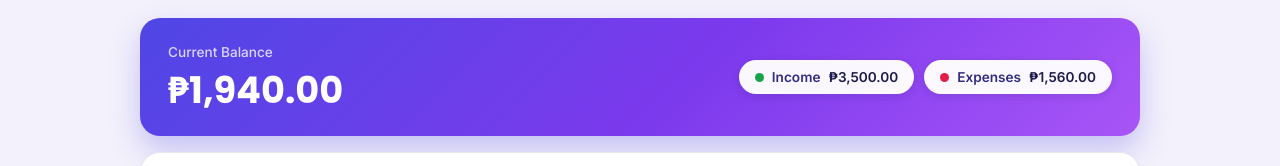
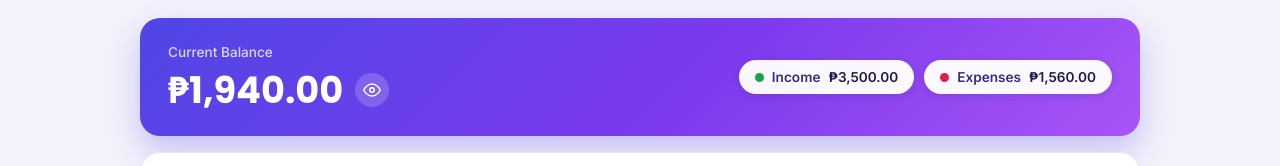
Before and after one commit to Jshcedric/midterm-project-webdvt, a React (Vite) app: page / in a window 1280 px wide. Shown: the part 133-299 px from the top of the page. Built offline with nearby package versions, Linux system fonts and the light colour scheme.

Commit message:
feat: add EyeIcon component and implement balance visibility toggle in Dashboard

```diff
--- /dev/null
+++ b/src/components/EyeIcon.jsx
@@ -0,0 +1,39 @@
+// Tiny dependency-free eye / eye-off icon so we don't have to pull in a
+// whole icon library just for one button.
+function EyeIcon({ visible, size = 18 }) {
+  if (visible) {
+    return (
+      <svg
+        width={size}
+        height={size}
+        viewBox="0 0 24 24"
+        fill="none"
+        stroke="currentColor"
+        strokeWidth="2"
+        strokeLinecap="round"
+        strokeLinejoin="round"
+      >
+        <path d="M1 12s4-8 11-8 11 8 11 8-4 8-11 8-11-8-11-8Z" />
+        <circle cx="12" cy="12" r="3" />
+      </svg>
+    );
+  }
+
+  return (
+    <svg
+      width={size}
+      height={size}
+      viewBox="0 0 24 24"
+      fill="none"
+      stroke="currentColor"
+      strokeWidth="2"
+      strokeLinecap="round"
+      strokeLinejoin="round"
+    >
+      <path d="M17.94 17.94A10.94 10.94 0 0 1 12 20c-7 0-11-8-11-8a20.3 20.3 0 0 1 5.06-5.94M9.9 4.24A10.94 10.94 0 0 1 12 4c7 0 11 8 11 8a20.32 20.32 0 0 1-3.22 4.42M14.12 14.12a3 3 0 1 1-4.24-4.24" />
+      <path d="M1 1l22 22" />
+    </svg>
+  );
+}
+
+export default EyeIcon;
--- a/src/index.css
+++ b/src/index.css
@@ -322,6 +322,35 @@ textarea:focus-visible {
   font-weight: 700;
   line-height: 1.1;
   word-break: break-word;
+}
+
+.hero-value-row {
+  display: flex;
+  align-items: center;
+  gap: 12px;
+}
+
+.balance-toggle {
+  display: inline-flex;
+  align-items: center;
+  justify-content: center;
+  width: 34px;
+  height: 34px;
+  flex-shrink: 0;
+  border-radius: 50%;
+  border: none;
+  background: rgba(255, 255, 255, 0.18);
+  color: #fff;
+  cursor: pointer;
+  transition: background 0.15s ease, transform 0.1s ease;
+}
+
+.balance-toggle:hover {
+  background: rgba(255, 255, 255, 0.3);
+}
+
+.balance-toggle:active {
+  transform: scale(0.92);
 }
 
 .hero-stats {
--- a/src/pages/Dashboard.jsx
+++ b/src/pages/Dashboard.jsx
@@ -4,6 +4,7 @@ import useTransactions from "../hooks/useTransactions.js";
 import TransactionCard from "../components/TransactionCard.jsx";
 import FilterBar from "../components/FilterBar.jsx";
 import DonutChart from "../components/DonutChart.jsx";
+import EyeIcon from "../components/EyeIcon.jsx";
 import { formatCurrency } from "../utils/format.js";
 import { getCategoryColor } from "../utils/categoryColors.js";
 
@@ -13,6 +14,7 @@ function Dashboard() {
 
   const [typeFilter, setTypeFilter] = useState("all");
   const [categoryFilter, setCategoryFilter] = useState("all");
+  const [showBalance, setShowBalance] = useState(true);
 
   // Totals only depend on `transactions`, NOT on the filters. Without
   // useMemo, every time the user clicks a filter pill, Dashboard re-renders
@@ -76,7 +78,20 @@ function Dashboard() {
         <div className="hero-balance-card">
           <div>
             <p className="hero-label">Current Balance</p>
-            <p className="hero-value">{formatCurrency(balance)}</p>
+            <div className="hero-value-row">
+              <p className="hero-value">
+                {showBalance ? formatCurrency(balance) : "₱ • • • • • •"}
+              </p>
+              <button
+                type="button"
+                className="balance-toggle"
+                onClick={() => setShowBalance((visible) => !visible)}
+                aria-label={showBalance ? "Hide balance" : "Show balance"}
+                title={showBalance ? "Hide balance" : "Show balance"}
+              >
+                <EyeIcon visible={showBalance} />
+              </button>
+            </div>
           </div>
           <div className="hero-stats">
             <div className="hero-stat">
```
